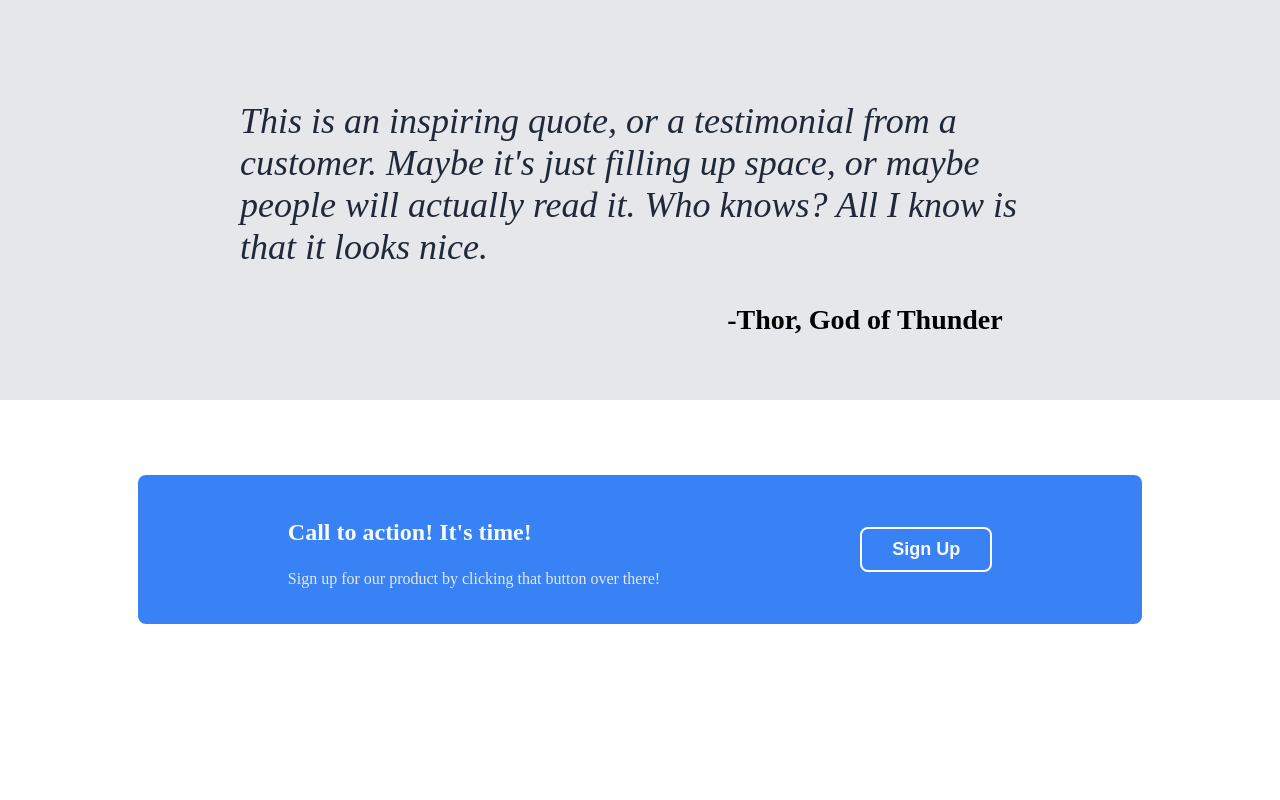
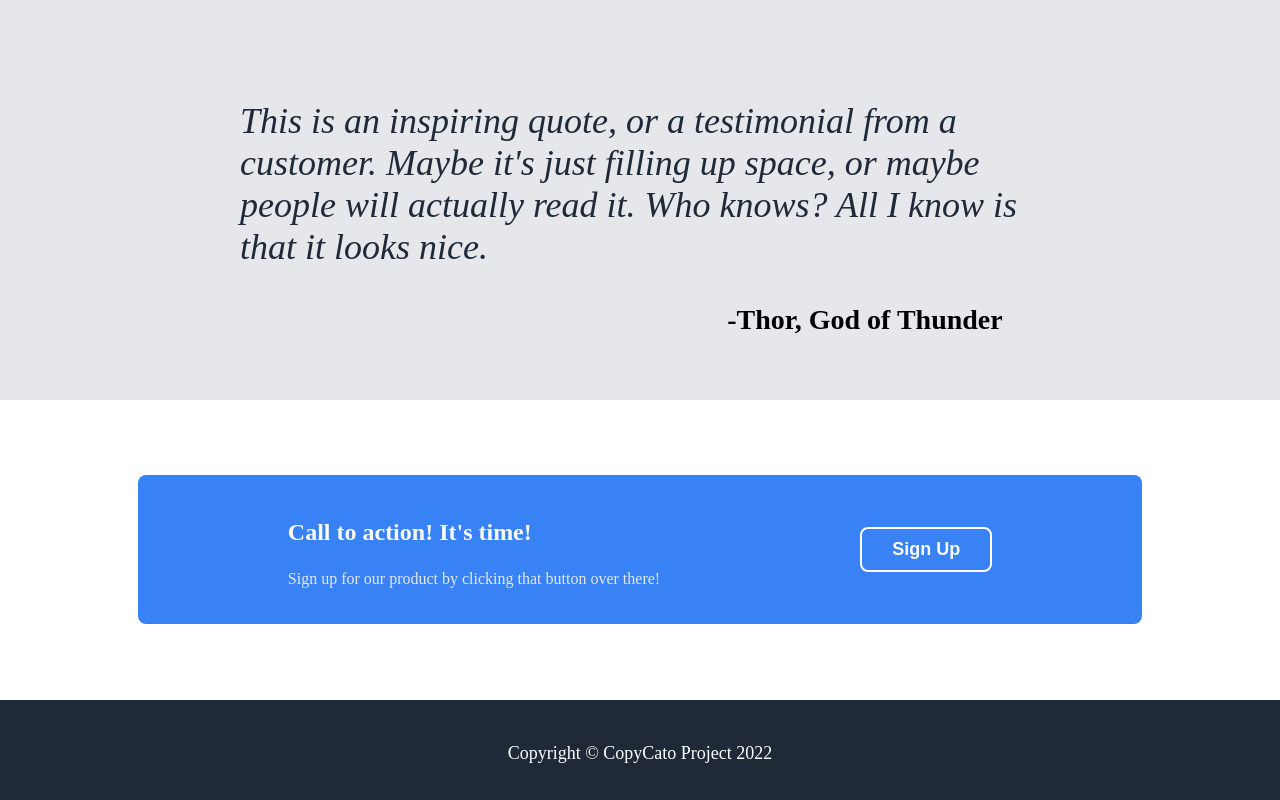
Before and after one commit to CopyCato/Landing-Page, a plain HTML site: page index.html in a window 1280 px wide. Shown: the part 1128-1928 px from the top of the page. Before the commit the page ends 1828 px from the top, so only its background shows below. Drawn offline with Linux system fonts and the light colour scheme.

Commit message:
Add footer

```diff
--- a/index.html
+++ b/index.html
@@ -67,5 +67,9 @@
       <button class="buttons">Sign Up</button>
     </div>
   </div>
+
+  <footer>
+    <p>Copyright &copy; CopyCato Project 2022</p>
+  </footer>
 </body>
 </html>
--- a/style.css
+++ b/style.css
@@ -32,7 +32,7 @@ a {
 
 .hero {
   display: flex;
-  justify-content: space-around;
+  justify-content: center;
   background-color: #1F2937;
   padding: 80px 80px 130px 80px;
 }
@@ -41,6 +41,7 @@ a {
   width: 400px;
   height: auto;
   margin-right: 26px;
+  margin-left: 50px
 }
 
 h1 {
@@ -172,8 +173,15 @@ span {
   margin-right: 100px;
 }
 
-/*End Sing Up*/
+/*End Sign Up*/
 
 /*Start footer*/
-
+footer {
+  text-align: center;
+  padding: 25px 0;
+  background-color: #1F2937;
+  color: white;
+  height: 50px;
+  font-size: 18px;
+}
 /*End footer*/
```
